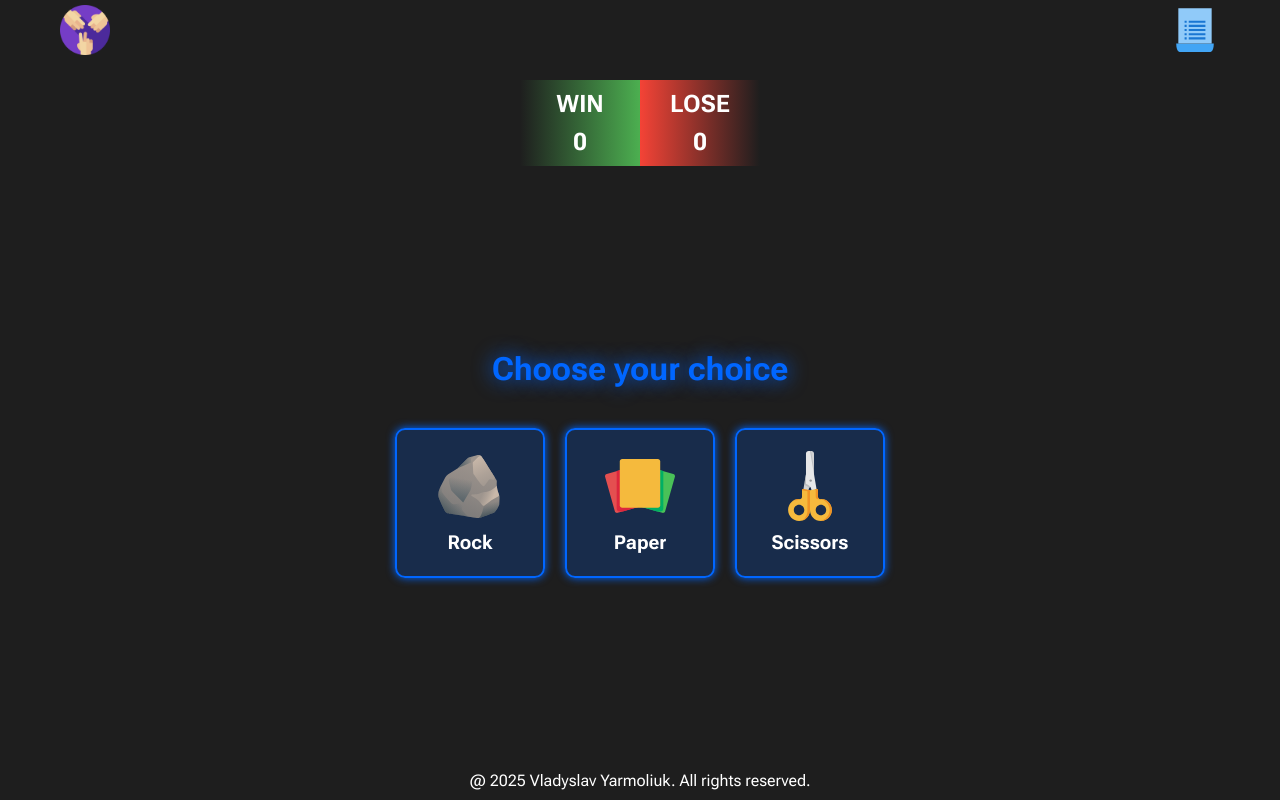
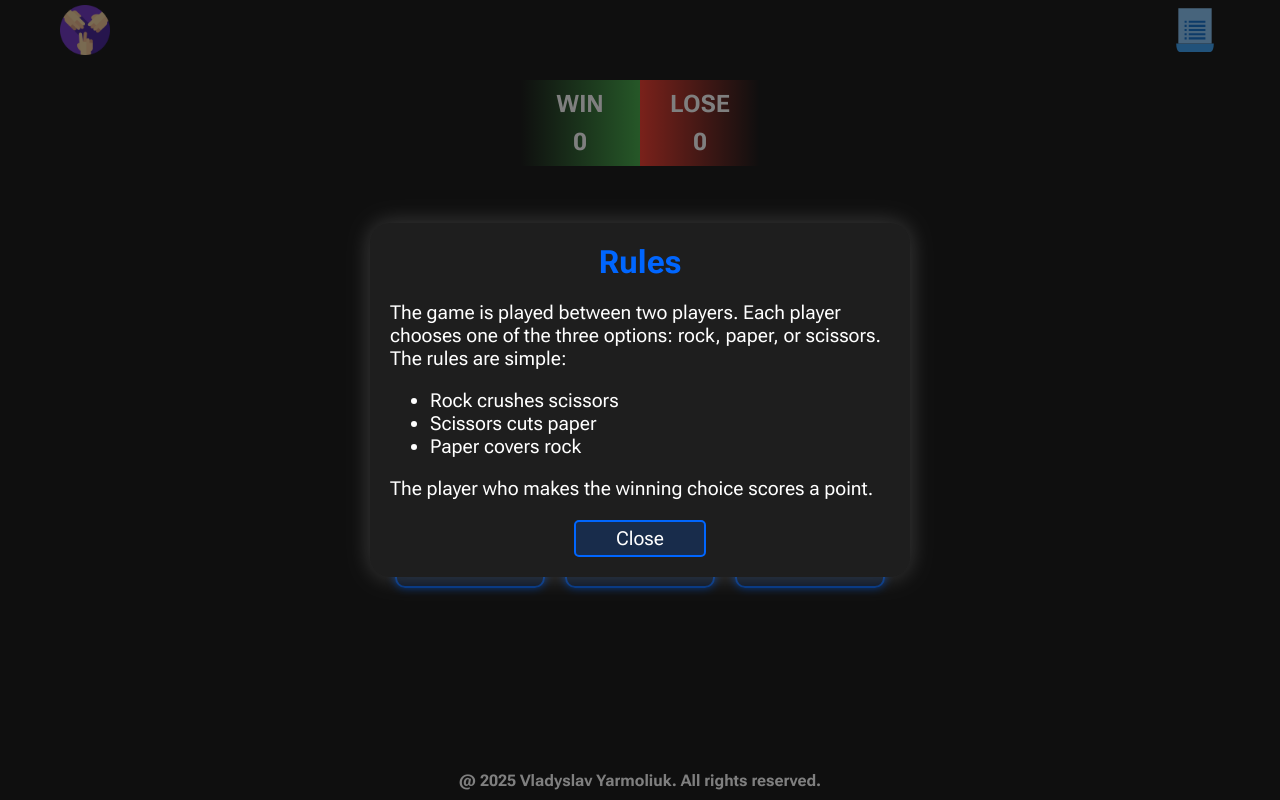
Before and after one commit to regmysss/rock-paper-scissors, a React (Vite) app: page / in a window 1280 px wide. Both pictures are taken after a click on the button "Rules". Built offline with nearby package versions, Linux system fonts and the light colour scheme.

Commit message:
Add RulesModal component and enhance Header for rules display; update styles for better layout and visibility

```diff
--- a/src/components/DisplayResult/displayResult.css
+++ b/src/components/DisplayResult/displayResult.css
@@ -77,6 +77,7 @@
     font-size: 1.2rem;
     transition: background-color 0.3s ease;
     box-shadow: 0 0px 8px #0066ff;
+    font-weight: bold;
 }
 
 .play-again-btn:hover {
--- a/src/components/Header/Header.tsx
+++ b/src/components/Header/Header.tsx
@@ -1,6 +1,14 @@
+import { useState } from "react";
 import "./header.css";
+import { RulesModal } from "../RulesModal/RulesModal";
 
 export const Header = () => {
+    const [isShowRules, setShowRules] = useState<boolean>(false);
+
+    const toggleRules = () => {
+        setShowRules(!isShowRules);
+    };
+
     return (
         <header className="header">
             <div className="header-wrapper">
@@ -8,11 +16,16 @@ export const Header = () => {
                     <a className="logo" href=".">
                         <img src="logo.png" alt="logo" />
                     </a>
-                    <button title="Rules" className="rule-btn">
+                    <button
+                        title="Rules"
+                        className="rule-btn"
+                        onClick={toggleRules}
+                    >
                         <img src="rules.svg" alt="rules" />
                     </button>
                 </div>
             </div>
+            {isShowRules && <RulesModal toggleRules={toggleRules} />}
         </header>
     );
 };
--- /dev/null
+++ b/src/components/RulesModal/RulesModal.tsx
@@ -0,0 +1,37 @@
+import { useEffect } from "react";
+import "./rulesModal.css";
+
+interface RulesModalProps {
+    toggleRules: () => void;
+}
+
+export const RulesModal = ({ toggleRules }: RulesModalProps) => {
+    useEffect(() => {
+        document.body.style.overflow = "hidden";
+        return () => {
+            document.body.style.overflow = "auto";
+        };
+    }, []);
+
+    return (
+        <section className="modal" onClick={toggleRules}>
+            <div className="modal-content" onClick={(e) => e.stopPropagation()}>
+                <h2>Rules</h2>
+                <p>
+                    The game is played between two players. Each player chooses
+                    one of the three options: rock, paper, or scissors. The
+                    rules are simple:
+                    <ul>
+                        <li>Rock crushes scissors</li>
+                        <li>Scissors cuts paper</li>
+                        <li>Paper covers rock</li>
+                    </ul>
+                    The player who makes the winning choice scores a point.
+                </p>
+                <button className="close-btn" onClick={toggleRules}>
+                    Close
+                </button>
+            </div>
+        </section>
+    );
+};
--- /dev/null
+++ b/src/components/RulesModal/rulesModal.css
@@ -0,0 +1,54 @@
+.modal {
+    position: fixed;
+    top: 0;
+    left: 0;
+    bottom: 0;
+    right: 0;
+    background-color: rgba(0, 0, 0, 0.5);
+    display: flex;
+    align-items: center;
+    justify-content: center;
+    z-index: 1000;
+}
+
+.modal-content {
+    display: flex;
+    flex-direction: column;
+    align-items: center;
+    justify-content: center;
+    border-radius: 20px;
+    background-color: rgb(30, 30, 30);
+    width: 500px;
+    padding: 20px;
+    margin: 20px;
+    gap: 20px;
+    box-shadow: 0 0px 25px rgba(255, 255, 255, 0.2);
+}
+
+.modal-content h2 {
+    font-size: 2rem;
+    color: #0066ff;
+    margin: 0;
+}
+
+.modal-content p {
+    margin: 0;
+    font-size: 1.2rem;
+}
+
+.close-btn {
+    all: unset;
+    text-align: center;
+    padding: 5px 40px;
+    border: 2px solid #0066ff;
+    background-color: rgba(0, 102, 255, 0.2);
+    color: white;
+    border-radius: 5px;
+    cursor: pointer;
+    transition: background-color 0.3s ease;
+    font-size: 1.2rem;
+}
+
+.close-btn:hover {
+    background-color: #0066ff;
+}
--- a/src/components/ScoreBoard/scoreBoard.css
+++ b/src/components/ScoreBoard/scoreBoard.css
@@ -1,5 +1,5 @@
 .score-board {
-    margin-top: 20px;
+    margin: 20px 0;
 }
 
 .score-board-wrapper {
--- a/src/index.css
+++ b/src/index.css
@@ -29,4 +29,5 @@ footer p {
     padding: 10px;
     text-align: center;
     color: white;
+    font-weight: bold;
 }
```
